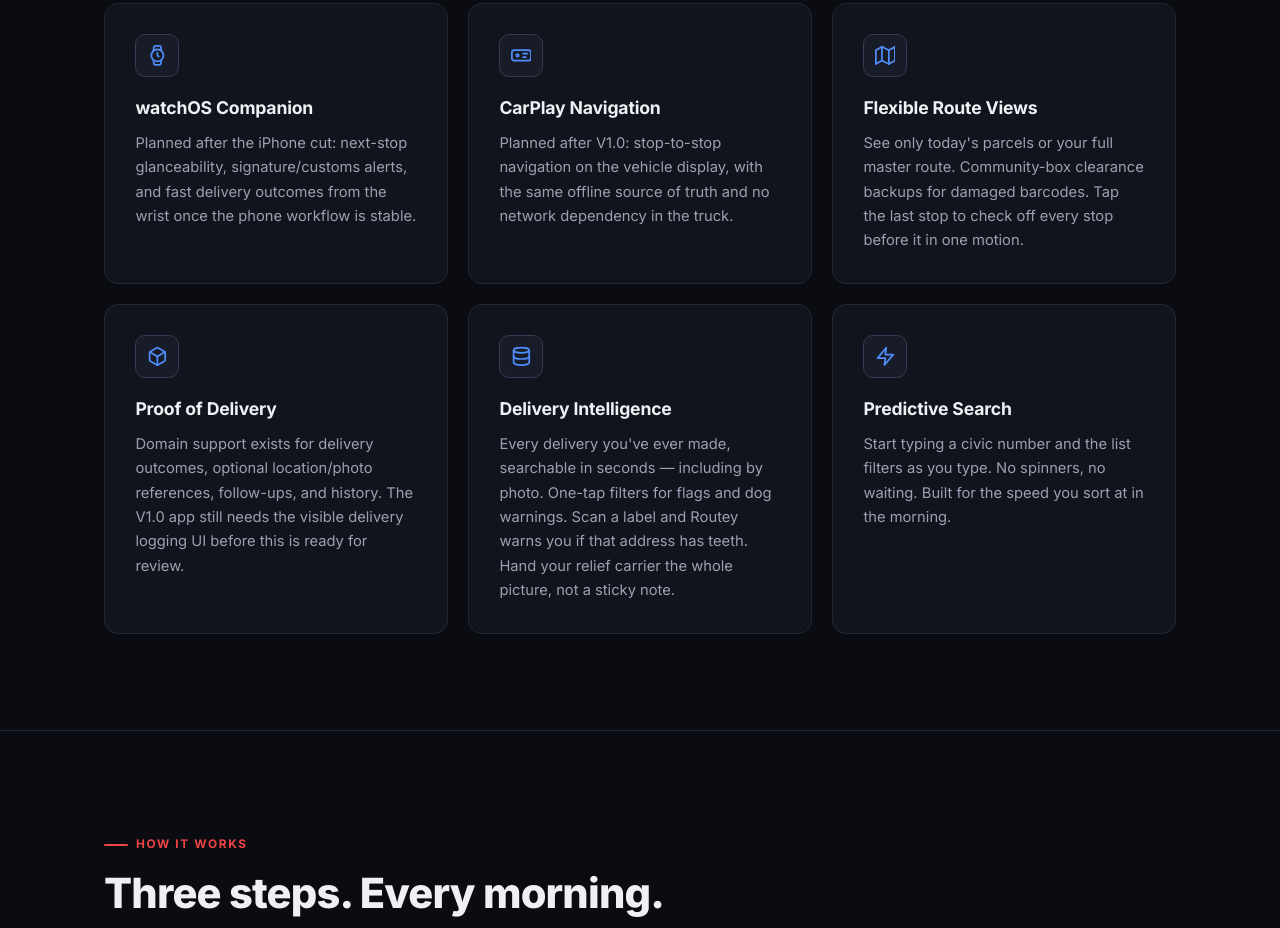
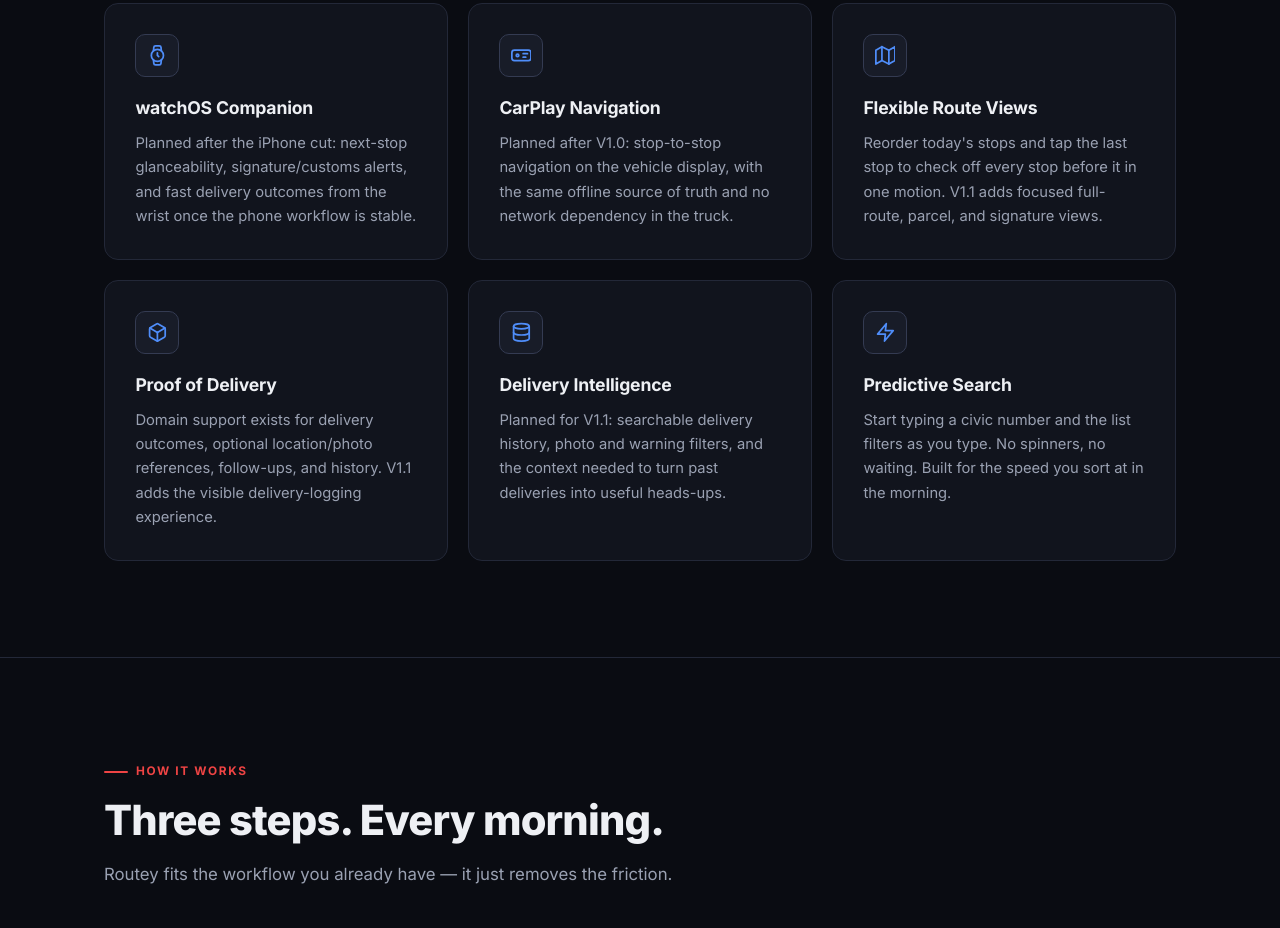
Before and after one commit to dfakkeldy/Routey, a plain HTML site: page index.html in a window 1280 px wide. Shown: the part 2571-3499 px from the top of the page. Drawn offline with Linux system fonts and the light colour scheme.

Commit message:
docs(release): clarify deferred workflow surfaces

```diff
--- a/index.html
+++ b/index.html
@@ -878,8 +878,8 @@
           <div class="feature-icon"><svg viewBox="0 0 24 24" fill="none" stroke-width="2" stroke-linecap="round" stroke-linejoin="round"><polygon points="1 6 1 22 8 18 16 22 23 18 23 2 16 6 8 2 1 6"/><line x1="8" y1="2" x2="8" y2="18"/><line x1="16" y1="6" x2="16" y2="22"/></svg></div>
           <h3>Flexible Route Views</h3>
           <p>
-            See only today's parcels or your full master route. Community-box clearance backups for
-            damaged barcodes. Tap the last stop to check off every stop before it in one motion.
+            Reorder today's stops and tap the last stop to check off every stop before it in one
+            motion. V1.1 adds focused full-route, parcel, and signature views.
           </p>
         </div>
 
@@ -888,8 +888,7 @@
           <h3>Proof of Delivery</h3>
           <p>
             Domain support exists for delivery outcomes, optional location/photo references,
-            follow-ups, and history. The V1.0 app still needs the visible delivery logging UI
-            before this is ready for review.
+            follow-ups, and history. V1.1 adds the visible delivery-logging experience.
           </p>
         </div>
 
@@ -897,10 +896,8 @@
           <div class="feature-icon"><svg viewBox="0 0 24 24" fill="none" stroke-width="2" stroke-linecap="round" stroke-linejoin="round"><ellipse cx="12" cy="5" rx="9" ry="3"/><path d="M21 12c0 1.66-4 3-9 3s-9-1.34-9-3"/><path d="M3 5v14c0 1.66 4 3 9 3s9-1.34 9-3V5"/></svg></div>
           <h3>Delivery Intelligence</h3>
           <p>
-            Every delivery you've ever made, searchable in seconds — including by photo.
-            One-tap filters for flags and dog warnings. Scan a label and Routey warns you
-            if that address has teeth. Hand your relief carrier the whole picture, not a
-            sticky note.
+            Planned for V1.1: searchable delivery history, photo and warning filters, and the
+            context needed to turn past deliveries into useful heads-ups.
           </p>
         </div>
 
```
Also changed, not shown: manual.html (+6 -6 lines), 1 other file.
